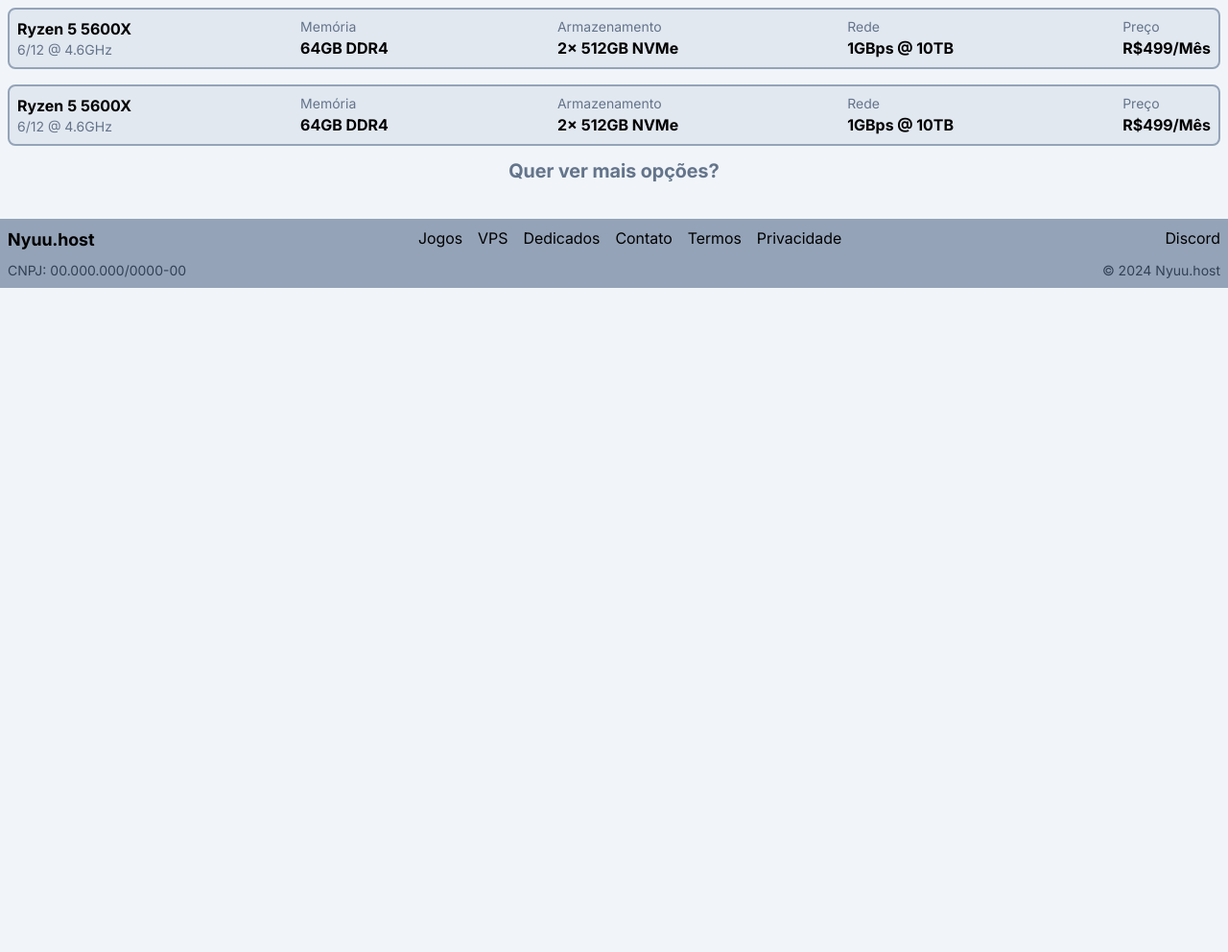
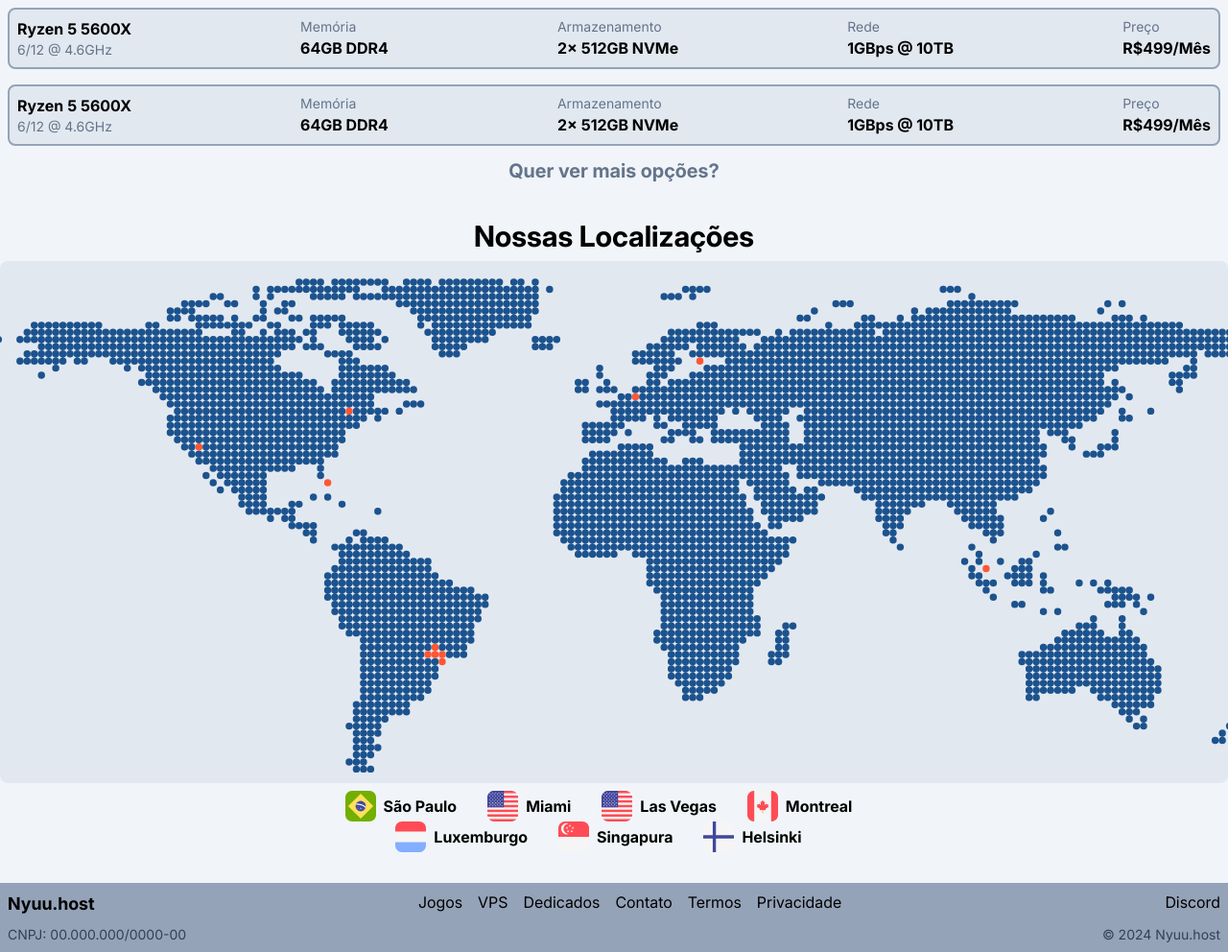
Before and after one commit to Zeptiny/hosting-website, a plain HTML site: page index.html in a window 1280 px wide. Shown: the part 1656-2648 px from the top of the page at 96% size. Before the commit the page ends 1956 px from the top, so only its background shows below. Drawn offline with Linux system fonts and the light colour scheme.

Commit message:
Feat, Datacenters

```diff
--- a/index.html
+++ b/index.html
@@ -246,6 +246,29 @@
     </div>
     <!-- End Dedicated servers -->
 
+    <!-- Datanceter -->
+    <div>
+        <h1 class="text-center font-bold text-3xl text-onSurface pt-8 pb-2">Nossas Localizações</h1>
+    </div>
+    <!-- Background criado em https://bgjar.com -->
+    <div class="bg-surfaceContainerLow max-w-screen-xl rounded-lg mx-auto">
+        <div class="bg-[url('../img/datacenters.svg')] bg-no-repeat bg-center h-[34rem]"></div>
+    </div>
+    <div class="mt-2">
+        <div class="flex flex-row justify-center items-center font-bold">
+            <img src="img/flags/brazil.svg" class="max-h-8 mr-2"><span class="mr-8">São Paulo</span>
+            <img src="img/flags/united states.svg" class="max-h-8 mr-2"><span class="mr-8">Miami</span>
+            <img src="img/flags/united states.svg" class="max-h-8 mr-2"><span class="mr-8">Las Vegas</span>
+            <img src="img/flags/canada.svg" class="max-h-8 mr-2"><span class="mr-8">Montreal</span>
+        </div>
+        <div class="flex flex-row justify-center font-bold items-center">
+            <img src="img/flags/luxembourg.svg" class="max-h-8 mr-2"><span class="mr-8">Luxemburgo</span>
+            <img src="img/flags/singapore.svg" class="max-h-8 mr-2"><span class="mr-8">Singapura</span>
+            <img src="img/flags/finland.svg" class="max-h-8 mr-2"><span class="mr-8">Helsinki</span>
+        </div>
+
+    </div>
+    <!-- End Datanceter -->
     </main>
 
     <footer class="bg-surfaceContainerHigh mt-8">
```
Also changed, not shown: css/style.css, img/datacenters.svg (added), img/flags/brazil.svg (added), img/flags/canada.svg (added), img/flags/finland.svg (added), img/flags/luxembourg.svg (added), img/flags/singapore.svg (added), img/flags/united states.svg (added).
